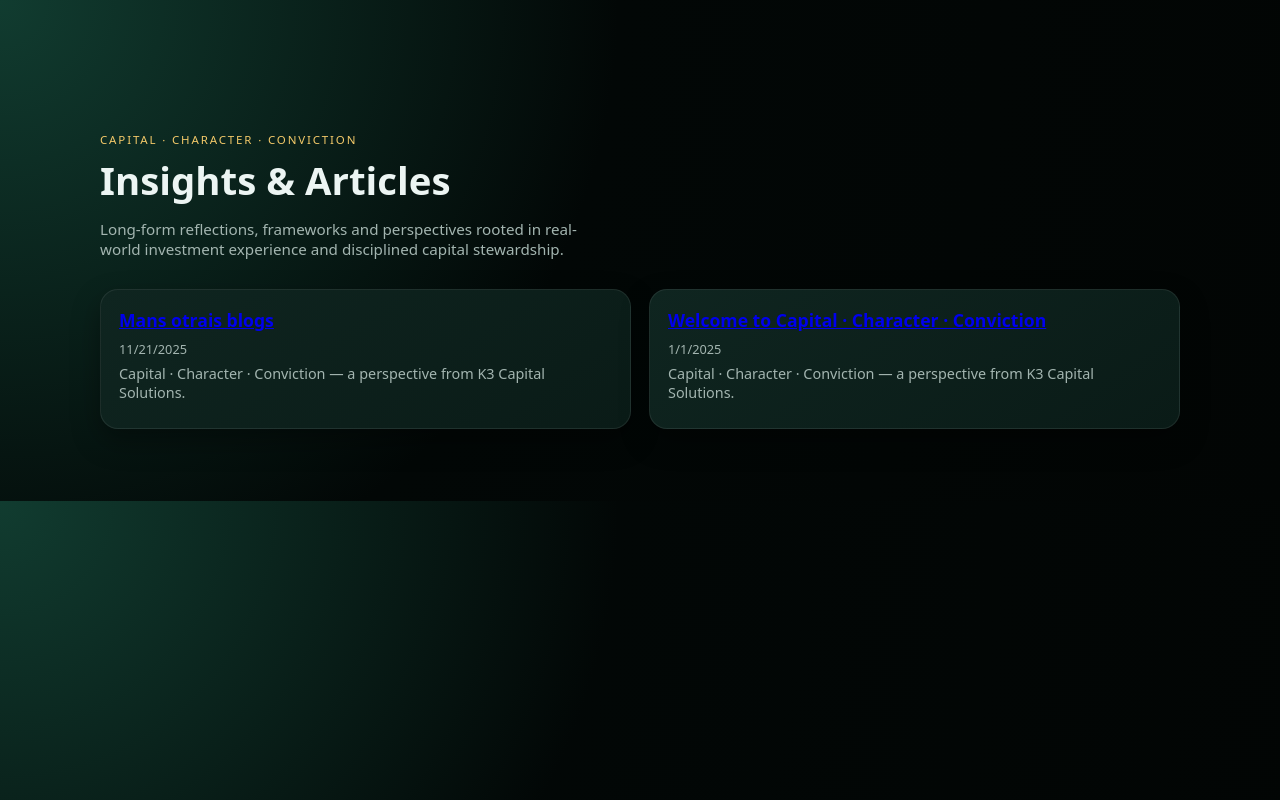
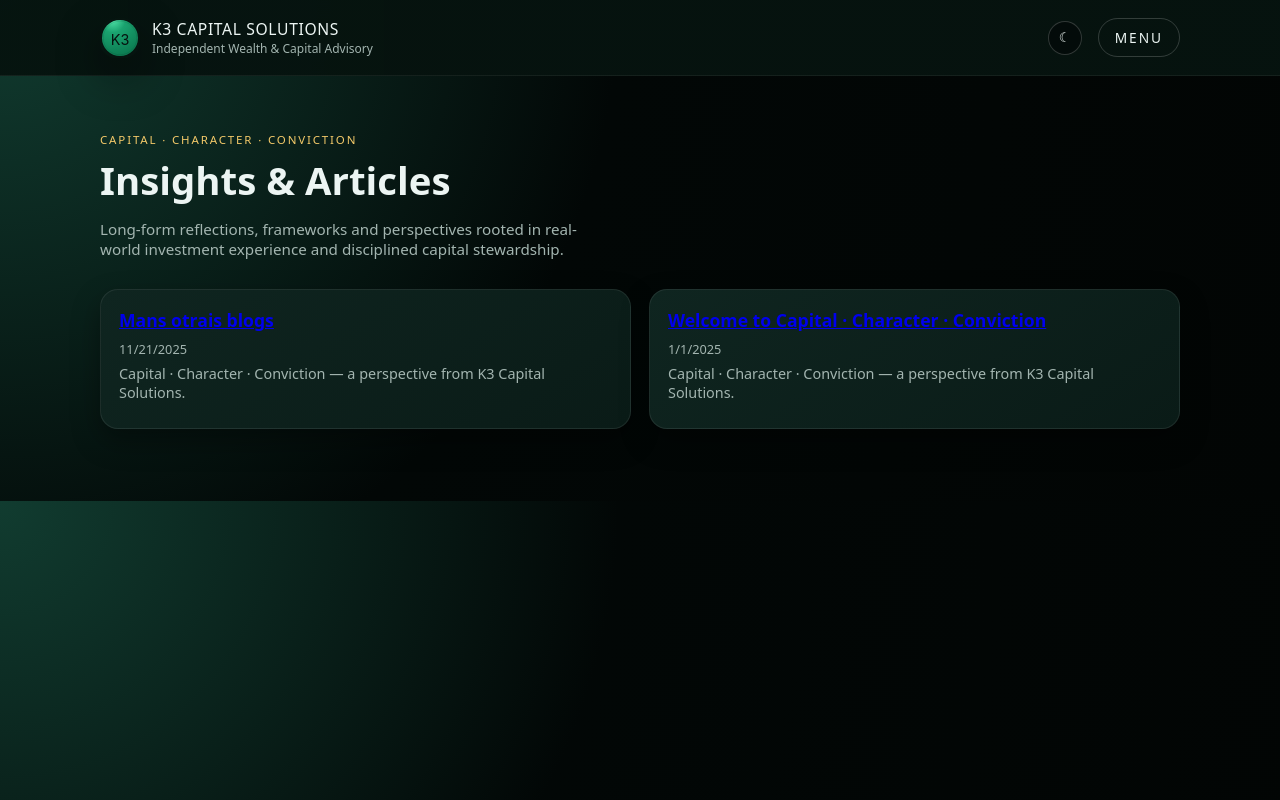
Before and after one commit to indarss/K3CapitalSolutions, a Next.js app: page /blog in a window 1280 px wide. Built offline with nearby package versions, Linux system fonts and the light colour scheme.

Commit message:
cleaning menu
cleaning menu

```diff
--- a/app/layout.jsx
+++ b/app/layout.jsx
@@ -1,4 +1,5 @@
 import "./globals.css";
+import Nav from "../components/Nav";
 
 export const metadata = {
   title: "K3 Capital Solutions — Independent Wealth Advisory",
@@ -9,7 +10,10 @@ export const metadata = {
 export default function RootLayout({ children }) {
   return (
     <html lang="en">
-      <body className="app-root">{children}</body>
+      <body className="app-root">
+        <Nav />
+        {children}
+      </body>
     </html>
   );
 }
--- a/app/page.jsx
+++ b/app/page.jsx
@@ -1,4 +1,3 @@
-import Nav from "../components/Nav";
 import { Section } from "../components/Section";
 import { Reveal } from "../components/Reveal";
 import branding from "../lib/branding";
@@ -8,7 +7,6 @@ import SubscribeForm from "../components/SubscribeForm";
 export default function Page() {
   return (
     <>
-      <Nav />
       <main>
         {/* HERO */}
         <Section id="home" className="hero">
```
